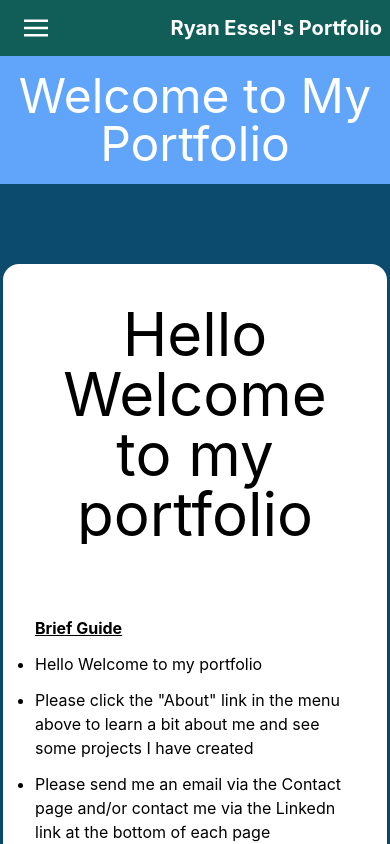
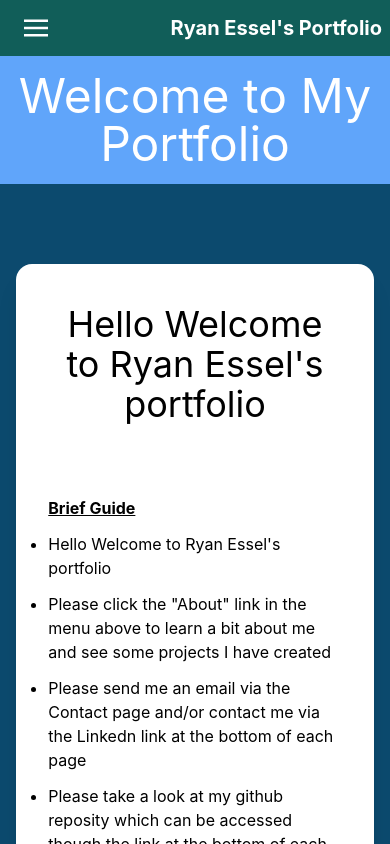
Before and after one commit to ryanessel/ryanessel-portfolio, a React (Create React App) app: page / in a window 390 px wide. Shown: the top 844 px of the page. Built offline with nearby package versions, Linux system fonts and the light colour scheme.

Commit message:
fixed responsiveness at mutliples sizes. phone to xl windows work with the website and all have consistent proportions for each screen size

```diff
--- a/src/components/Contact2.js
+++ b/src/components/Contact2.js
@@ -66,7 +66,7 @@ const Contact2 = () => {
         <div className='flex items-center justify-center'>
 
 
-        <div className="card w-96 bg-base-100 shadow-xl text-black  lg:w-1/3 mb-4  mt-20 sm:mt-5 md:mt-10   sm:w-9/12">
+        <div className="card w-11/12 md:w-2/3  bg-base-100 shadow-xl text-black  xl:w-[45rem] mb-4  mt-20 sm:mt-5 md:mt-10 ">
 
 
           <figure className="px-10 pt-10 text-6xl">
--- a/src/components/HomePageBlurb.js
+++ b/src/components/HomePageBlurb.js
@@ -6,10 +6,10 @@ import React from 'react'
 
 
 
-        <div className="card w-96 bg-base-100 shadow-xl text-black  lg:w-1/3 mb-4  mt-20 sm:mt-5 md:mt-10   sm:w-9/12">
+        <div className="card w-11/12 md:w-2/3 bg-base-100 shadow-xl text-black  xl:w-[45rem] mb-4  mt-20 sm:mt-5 md:mt-10  ">
 
 
-  <figure className="px-10 pt-10 text-6xl">
+  <figure className="px-10 pt-10 text-4xl">
 
   {homePageGreeting}
   </figure>
--- a/src/components/ProfileCard.js
+++ b/src/components/ProfileCard.js
@@ -12,7 +12,7 @@ import {
 
  function ProfileCard() {
   return (
-<div className="card w-96 bg-base-100 shadow-xl text-black  lg:w-1/3 mb-4  mt-20 sm:mt-5 md:mt-10   sm:w-9/12">
+<div className="card w-11/12 md:w-2/3 bg-base-100 shadow-xl text-black  xl:w-[45rem] mb-4  mt-20 sm:mt-5 md:mt-10 ">
   <figure className="px-10 pt-10">
 
     <img src={""} alt="photo of me" width="200px" className="rounded-xl lg:w-64" />
--- a/src/components/ProjectsCard.js
+++ b/src/components/ProjectsCard.js
@@ -5,7 +5,7 @@ import React from 'react'
     <div className='flex items-center justify-center'>
 
 
-<div className="card w-96 bg-base-100 shadow-xl text-black  lg:w-1/3 mb-4  mt-20 sm:mt-5 md:mt-10   sm:w-9/12">
+<div className="card w-11/12 md:w-2/3 bg-base-100 shadow-xl text-black  xl:w-[45rem] mb-4  mt-20 sm:mt-5 md:mt-10  ">
 
 
   <figure className="px-10 pt-10 text-4xl underline">
--- a/src/pages/Home.js
+++ b/src/pages/Home.js
@@ -13,7 +13,7 @@ import { Link } from 'react-router-dom';
 
 
 <HomePageBlurb
-homePageGreeting={"Hello Welcome to my portfolio"}
+homePageGreeting={"Hello Welcome to Ryan Essel's portfolio"}
 aboutInfo={`Please click the "About" link in the menu above to learn a bit about me and see some projects I have created`}
 contactMe={"Please send me an email via the Contact page and/or contact me via the Linkedn link at the bottom of each page"}
 githubRepo={"Please take a look at my github reposity which can be accessed though the link at the bottom of each page"}
```
